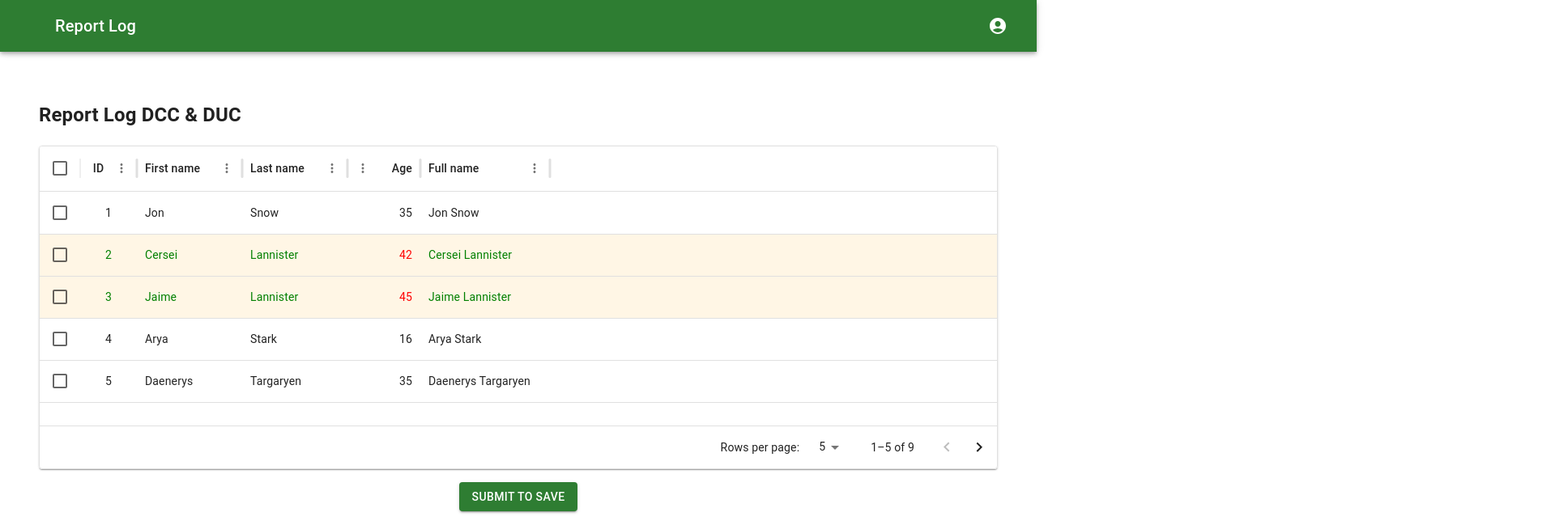
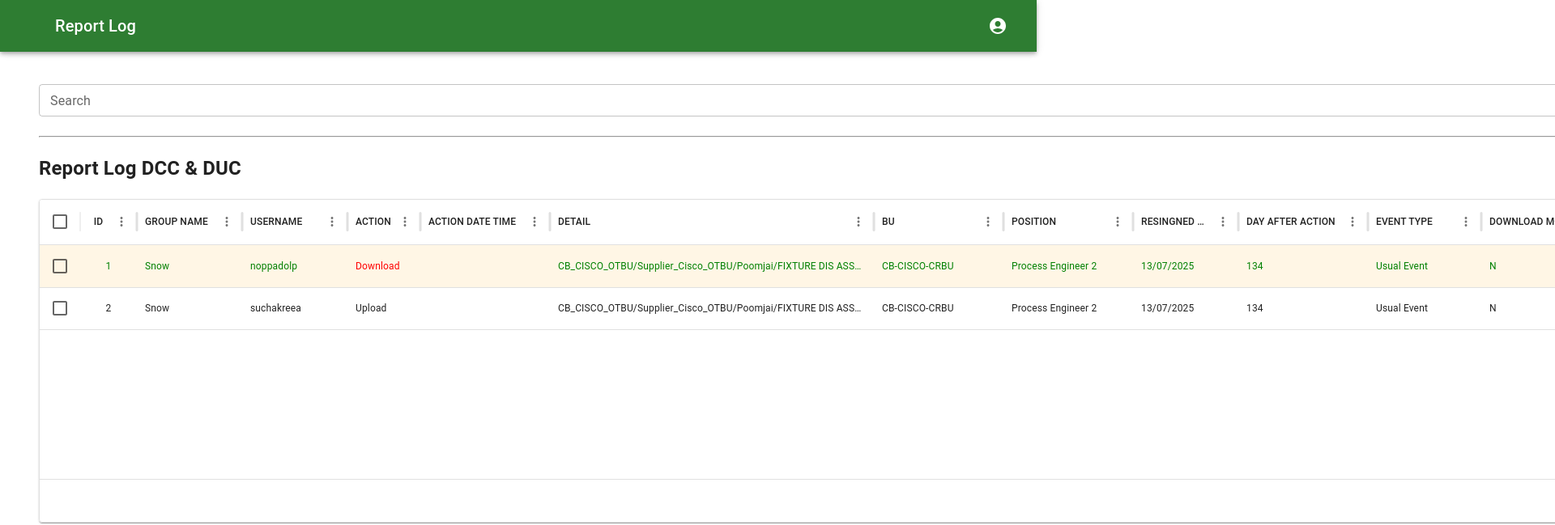
Before and after one commit to apichet06/ReportLog, a React (Vite) app: page /reportlog in a window 1280 px wide. Shown: the top 649 px of the page at 81% size, 1920 px wide, since content can reach past the window. Built offline with nearby package versions, Linux system fonts and the light colour scheme; some icons are missing.

Commit message:
updateSearch

```diff
--- a/src/features/SavedReports/pages/Saved_Reports.tsx
+++ b/src/features/SavedReports/pages/Saved_Reports.tsx
@@ -1,84 +1,173 @@
-import { Container, Grid, Paper } from "@mui/material";
-import { DataGrid, type GridColDef } from "@mui/x-data-grid";
+import Container from "@mui/material/Container";
+import Grid from "@mui/material/Grid";
+import Paper from "@mui/material/Paper";
+import { DataGrid, GridSearchIcon, type GridColDef } from "@mui/x-data-grid";
 import type { ReportSaveLog } from "../types/reportsavelog";
-
+import DateLongTH from "@/shared/utils/handleDatetime";
+import Box from '@mui/material/Box';
+import Button from '@mui/material/Button';
+import TextField from '@mui/material/TextField';
 export default function Saved_Reports() {
-
-
   const columns: GridColDef[] = [
     {
-            field: 'id', headerName: 'ID', width: 70, align: 'center', headerAlign: 'center',
+      field: "id",
+      headerName: "ID",
+      width: 70,
+      align: "center",
+      headerAlign: "center",
     },
-        { field: 'firstName', headerName: 'First name', width: 130 },
-        { field: 'lastName', headerName: 'Last name', width: 130 },
+    { field: "group_name", headerName: "GROUP NAME", width: 130 },
+    { field: "username", headerName: "USERNAME", width: 130 },
+    { field: "action", headerName: "ACTION", width: 130 },
+    // {
+    //   field: "action",
+    //   headerName: "ACTION",
+    //   type: "string",
+    //   width: 90,
+    //   renderCell: (params) => {
+    //     const age = params.value as number; // 👈 ยืนยันว่าเป็น number
+    //     return (
+    //       <span style={{ color: age > 35 ? "red" : "inherit" }}>{age}</span>
+    //     );
+    //   },
+    // },
     {
-            field: 'age',
-            headerName: 'Age',
-            type: 'number',
-            width: 90,
-            renderCell: (params) => {
-                const age = params.value as number;             // 👈 ยืนยันว่าเป็น number
-                return (
-                    <span style={{ color: age > 35 ? 'red' : 'inherit' }}>
-                        {age}
-                    </span>
-                );
+      field: "action_date_time",
+      headerName: "ACTION DATE TIME",
+      description: "This column has a value getter and is not sortable.",
+      sortable: false,
+      width: 160,
+      valueGetter: (_value, row) =>
+        `${row.firstName || ""} ${row.lastName || ""}`,
     },
+    { field: "detail", headerName: "DETAIL", width: 400 },
+    { field: "bu", headerName: "BU", width: 160 },
+    { field: "position", headerName: "POSITION", width: 160 },
+    { field: "resigned_date", headerName: "RESINGNED DATE", width: 130 },
+    { field: "days_after_action", headerName: "DAY AFTER ACTION", width: 160 },
+    { field: "event_type", headerName: "EVENT TYPE", width: 140 },
+    {
+      field: "download_more_10_files_day",
+      headerName: "DOWNLOAD MORE 10 FILES DAY",
+      width: 160,
     },
     {
-            field: 'fullName',
-            headerName: 'Full name',
-            description: 'This column has a value getter and is not sortable.',
-            sortable: false,
+      field: "unauthorized",
+      headerName: "UNAUTHORIZED",
+      width: 140,
+    },
+    {
+      field: "employee_resigning_within_one_month",
+      headerName: "EMPLOYEE RESINGING WITHHIN ONE MONTH",
       width: 160,
-            valueGetter: (_value, row) => `${row.firstName || ''} ${row.lastName || ''}`,
     },
   ];
 
   const rows: ReportSaveLog[] = [
-        { id: 1, lastName: 'Snow', firstName: 'Jon', age: 35 },
-        { id: 2, lastName: 'Lannister', firstName: 'Cersei', age: 42 },
-        { id: 3, lastName: 'Lannister', firstName: 'Jaime', age: 45 },
-        { id: 4, lastName: 'Stark', firstName: 'Arya', age: 16 },
-        { id: 5, lastName: 'Targaryen', firstName: 'Daenerys', age: 35 },
-        { id: 6, lastName: 'Melisandre', firstName: null, age: 150 },
-        { id: 7, lastName: 'Clifford', firstName: 'Ferrara', age: 44 },
-        { id: 8, lastName: 'Frances', firstName: 'Rossini', age: 36 },
-        { id: 9, lastName: 'Roxie', firstName: 'Harvey', age: 65 },
+    {
+      id: 1,
+      group_name: "Snow",
+      username: "Jon",
+      action: "35",
+      action_date_time: DateLongTH(new Date()),
+      detail:
+        "CB_CISCO_OTBU/Supplier_Cisco_OTBU/Poomjai/FIXTURE DIS ASSEMBLY P04-GROUP 6_2024-12-17.zip",
+      bu: "CB-CISCO-CRBU",
+      position: "Process Engineer 2",
+      resigned_date: DateLongTH(new Date()),
+      days_after_action: 134,
+      event_type: "Usual Event",
+      unauthorized: "N",
+      download_more_10_files_day: "N",
+      employee_resigning_within_one_month: "N",
+    },
+    {
+      id: 2,
+      group_name: "Snow",
+      username: "Jon",
+      action: "34",
+      action_date_time: DateLongTH(new Date()),
+      detail:
+        "CB_CISCO_OTBU/Supplier_Cisco_OTBU/Poomjai/FIXTURE DIS ASSEMBLY P04-GROUP 6_2024-12-17.zip",
+      bu: "CB-CISCO-CRBU",
+      position: "Process Engineer 2",
+      resigned_date: DateLongTH(new Date()),
+      days_after_action: 134,
+      event_type: "Usual Event",
+      unauthorized: "N",
+      download_more_10_files_day: "N",
+      employee_resigning_within_one_month: "N",
+    },
   ];
 
   const paginationModel = { page: 0, pageSize: 5 };
 
-
   return (
     <Container maxWidth="xl" sx={{ mt: 2 }}>
       <Grid container spacing={2} justifyContent="center">
-                <Grid size={{ xs: 12, sm: 12, md: 11, lg: 12, xl: 11 }}  >
+        <Grid size={{ xs: 12, sm: 12, md: 11, lg: 12, xl: 11 }}>
+          <Box
+            component="form"
+            sx={{ "& .MuiTextField-root": { width: "100%" } }}
+            noValidate
+            autoComplete="off"
+          >
+            <div>
+              <Grid
+                container
+                spacing={2}
+                sx={{
+                  justifyContent: "center",
+                  alignItems: "center",
+                  mb: 3,
+                }}
+              >
+                <Grid size={11}>
+                  <TextField
+                    id="outlined-multiline-flexible"
+                    label="Search"
+                    type="search"
+                    size="small"
+                  />
+                </Grid>
+                <Grid
+                  size={1}
+                  sx={{
+                    justifyContent: "center",
+                    alignItems: "center",
+                  }}
+                >
+                  <Button variant="contained">
+                    <GridSearchIcon />
+                  </Button>
+                </Grid>
+              </Grid>
+            </div>
+          </Box>
+          <hr />
           <h2>Saved DCC & DUC Reports</h2>
-                    <Paper sx={{ height: 400, width: '100%' }}>
+          <Paper sx={{ height: 400, width: "100%" }}>
             <DataGrid
               rows={rows}
               columns={columns}
               initialState={{ pagination: { paginationModel } }}
               pageSizeOptions={[5, 10]}
               getRowClassName={(params) =>
-                                params.row.age > 35 ? 'row--highlight' : ''
+                params.row.action >= 35 ? "row--highlight" : ""
               }
               sx={{
                 // ถ้าต้องการให้ "ทั้งแถว" สีเขียว (พื้นหลัง + ตัวอักษร)
-                                '& .row--highlight': {
-                                    bgcolor: 'rgba(255,165,0,0.1)',  // พื้นหลังเขียวอ่อน (ปรับได้)
-                                    color: 'green',                   // สีตัวอักษร
-                                    '&:hover': { bgcolor: 'rgba(0, 128, 0, 0.15)' }, // hover color
+                "& .row--highlight": {
+                  bgcolor: "rgba(255,165,0,0.1)", // พื้นหลังเขียวอ่อน (ปรับได้)
+                  color: "green", // สีตัวอักษร
+                  "&:hover": { bgcolor: "rgba(0, 128, 0, 0.15)" }, // hover color
                 },
+                fontSize: "12px",
               }}
             />
           </Paper>
-
-
         </Grid>
-
       </Grid>
     </Container>
-    )
+  );
 }
--- a/src/features/reportLog/pages/ReportLogPage.tsx
+++ b/src/features/reportLog/pages/ReportLogPage.tsx
@@ -1,76 +1,131 @@
-
-import { DataGrid, type GridColDef, type GridRowSelectionModel } from '@mui/x-data-grid';
-import Paper from '@mui/material/Paper';
-import { Box, Button, Container, Grid } from '@mui/material';
-import { useState } from 'react';
-import ApprovedReportLogService from '../service/reportlogService';
-import type { ReportLog } from '../types/reportlog';
-import Swal from 'sweetalert2';
-
-
-
+import {
+  DataGrid,
+  type GridColDef,
+  type GridRowSelectionModel,
+} from "@mui/x-data-grid";
+import Paper from "@mui/material/Paper";
+import Box from "@mui/material/Box";
+import Button from "@mui/material/Button";
+import Container from "@mui/material/Container";
+import TextField from "@mui/material/TextField";
+import Grid from "@mui/material/Grid";
+import { useState } from "react";
+import ApprovedReportLogService from "../service/reportlogService";
+import type { ReportLog } from "../types/reportlog";
+import Swal from "sweetalert2";
+import DateLongTH from "@/shared/utils/handleDatetime";
+import SearchIcon from "@mui/icons-material/Search";
+import SaveIcon from "@mui/icons-material/Save";
 export default function ReportLogPage() {
-
-    const [selectionModel, setSelectionModel] = useState<GridRowSelectionModel>([] as unknown as GridRowSelectionModel);
+  const [selectionModel, setSelectionModel] = useState<GridRowSelectionModel>(
+    [] as unknown as GridRowSelectionModel
+  );
 
   const columns: GridColDef[] = [
     {
-            field: 'id', headerName: 'ID', width: 70, align: 'center', headerAlign: 'center',
+      field: "id",
+      headerName: "ID",
+      width: 70,
+      align: "center",
+      headerAlign: "center",
     },
-        { field: 'firstName', headerName: 'First name', width: 130 },
-        { field: 'lastName', headerName: 'Last name', width: 130 },
+    { field: "group_name", headerName: "GROUP NAME", width: 130 },
+    { field: "username", headerName: "USERNAME", width: 130 },
     {
-            field: 'age',
-            headerName: 'Age',
-            type: 'number',
+      field: "action",
+      headerName: "ACTION",
+      type: "string",
       width: 90,
       renderCell: (params) => {
-                const age = params.value as number;             // 👈 ยืนยันว่าเป็น number
+        const action = params.value as string; // 👈 ยืนยันว่าเป็น number
         return (
-                    <span style={{ color: age > 35 ? 'red' : 'inherit' }}>
-                        {age}
+          <span style={{ color: action == "Download" ? "red" : "inherit" }}>
+            {action}
           </span>
         );
       },
     },
     {
-            field: 'fullName',
-            headerName: 'Full name',
-            description: 'This column has a value getter and is not sortable.',
+      field: "action_date_time",
+      headerName: "ACTION DATE TIME",
+      description: "This column has a value getter and is not sortable.",
       sortable: false,
       width: 160,
-            valueGetter: (_value, row) => `${row.firstName || ''} ${row.lastName || ''}`,
+      valueGetter: (_value, row) =>
+        `${row.firstName || ""} ${row.lastName || ""}`,
+    },
+    { field: "detail", headerName: "DETAIL", width: 400 },
+    { field: "bu", headerName: "BU", width: 160 },
+    { field: "position", headerName: "POSITION", width: 160 },
+    { field: "resigned_date", headerName: "RESINGNED DATE", width: 130 },
+    { field: "days_after_action", headerName: "DAY AFTER ACTION", width: 160 },
+    { field: "event_type", headerName: "EVENT TYPE", width: 140 },
+    {
+      field: "download_more_10_files_day",
+      headerName: "DOWNLOAD MORE 10 FILES DAY",
+      width: 160,
+    },
+    {
+      field: "unauthorized",
+      headerName: "UNAUTHORIZED",
+      width: 140,
+    },
+    {
+      field: "employee_resigning_within_one_month",
+      headerName: "EMPLOYEE RESINGING WITHHIN ONE MONTH",
+      width: 160,
     },
   ];
 
   const rows: ReportLog[] = [
-        { id: 1, lastName: 'Snow', firstName: 'Jon', age: 35 },
-        { id: 2, lastName: 'Lannister', firstName: 'Cersei', age: 42 },
-        { id: 3, lastName: 'Lannister', firstName: 'Jaime', age: 45 },
-        { id: 4, lastName: 'Stark', firstName: 'Arya', age: 16 },
-        { id: 5, lastName: 'Targaryen', firstName: 'Daenerys', age: 35 },
-        { id: 6, lastName: 'Melisandre', firstName: null, age: 150 },
-        { id: 7, lastName: 'Clifford', firstName: 'Ferrara', age: 44 },
-        { id: 8, lastName: 'Frances', firstName: 'Rossini', age: 36 },
-        { id: 9, lastName: 'Roxie', firstName: 'Harvey', age: 65 },
+    {
+      id: 1,
+      group_name: "Snow",
+      username: "noppadolp",
+      action: "Download",
+      action_date_time: DateLongTH(new Date()),
+      detail:
+        "CB_CISCO_OTBU/Supplier_Cisco_OTBU/Poomjai/FIXTURE DIS ASSEMBLY P04-GROUP 6_2024-12-17.zip",
+      bu: "CB-CISCO-CRBU",
+      position: "Process Engineer 2",
+      resigned_date: DateLongTH(new Date()),
+      days_after_action: 134,
+      event_type: "Usual Event",
+      unauthorized: "N",
+      download_more_10_files_day: "N",
+      employee_resigning_within_one_month: "N",
+    },
+    {
+      id: 2,
+      group_name: "Snow",
+      username: "suchakreea",
+      action: "Upload",
+      action_date_time: DateLongTH(new Date()),
+      detail:
+        "CB_CISCO_OTBU/Supplier_Cisco_OTBU/Poomjai/FIXTURE DIS ASSEMBLY P04-GROUP 6_2024-12-17.zip",
+      bu: "CB-CISCO-CRBU",
+      position: "Process Engineer 2",
+      resigned_date: DateLongTH(new Date()),
+      days_after_action: 134,
+      event_type: "Usual Event",
+      unauthorized: "N",
+      download_more_10_files_day: "N",
+      employee_resigning_within_one_month: "N",
+    },
   ];
 
   const paginationModel = { page: 0, pageSize: 5 };
 
-
   const hendleSubmit = async () => {
-
-
-        const rawData =
-            Array.isArray(selectionModel)
+    const rawData = Array.isArray(selectionModel)
       ? selectionModel
       : Array.from(selectionModel.ids);
 
     if (rawData.length === 0) {
-            console.warn('No rows selected');
+      console.warn("No rows selected");
       Swal.fire({
         title: "No rows selected!",
-                icon: "error"
+        icon: "error",
       });
       return;
     }
@@ -78,7 +133,39 @@ export default function ReportLogPage() {
     // const numericIds = rawIds.map((id) => Number(id));
     const selectedData = rows
       .filter((row) => rawData.includes(row.id))
-            .map(({ id, firstName, lastName, age }) => ({ id, firstName, lastName, age }));
+      .map(
+        ({
+          id,
+          group_name,
+          username,
+          action,
+          action_date_time,
+          detail,
+          bu,
+          position,
+          resigned_date,
+          days_after_action,
+          event_type,
+          unauthorized,
+          download_more_10_files_day, // ดาวน์โหลดมากกว่า 10 files
+          employee_resigning_within_one_month,
+        }) => ({
+          id,
+          group_name,
+          username,
+          action,
+          action_date_time,
+          detail,
+          bu,
+          position,
+          resigned_date,
+          days_after_action,
+          event_type,
+          unauthorized,
+          download_more_10_files_day, // ดาวน์โหลดมากกว่า 10 files
+          employee_resigning_within_one_month,
+        })
+      );
 
     try {
       Swal.fire({
@@ -87,63 +174,99 @@ export default function ReportLogPage() {
         showCancelButton: true,
         confirmButtonColor: "#3085d6",
         cancelButtonColor: "#d33",
-                confirmButtonText: "Yes, Save it!"
+        confirmButtonText: "Yes, Save it!",
       }).then(async (result) => {
         if (result.isConfirmed) {
           Swal.fire({
             title: "Success!",
-                        icon: "success"
+            icon: "success",
           });
           await ApprovedReportLogService(selectedData);
         }
-
       });
-
       // ถ้าสำเร็จ แสดง Snackbar หรือรีเฟรชข้อมูลได้ที่นี่
     } catch (err) {
       console.error(err);
       // จัดการ error (toast/snackbar) ตามเหมาะสม
     }
-    }
-
+  };
 
   return (
     <Container maxWidth="xl" sx={{ mt: 2 }}>
       <Grid container spacing={2} justifyContent="center">
-                <Grid size={{ xs: 12, sm: 12, md: 11, lg: 12, xl: 11 }}  >
+        <Grid size={{ xs: 12, sm: 12, md: 12, lg: 12, xl: 11 }}>
+          <Box
+            component="form"
+            sx={{ "& .MuiTextField-root": { width: "100%" } }}
+            noValidate
+            autoComplete="off"
+          >
+            <div>
+              <Grid
+                container
+                spacing={2}
+                sx={{
+                  justifyContent: "center",
+                  alignItems: "center",
+                  mb: 3,
+                }}
+              >
+                <Grid size={11}>
+                  <TextField
+                    id="outlined-multiline-flexible"
+                    label="Search"
+                    type="search"
+                    size="small"
+                  />
+                </Grid>
+                <Grid
+                  size={1}
+                  sx={{
+                    justifyContent: "center",
+                    alignItems: "center",
+                  }}
+                >
+                  <Button variant="contained">
+                    <SearchIcon />
+                  </Button>
+                </Grid>
+              </Grid>
+            </div>
+          </Box>
+          <hr />
           <h2>Report Log DCC & DUC</h2>
-                    <Paper sx={{ height: 400, width: '100%' }}>
+          <Paper sx={{ height: 400, width: "100%" }}>
             <DataGrid
               rows={rows}
               columns={columns}
               initialState={{ pagination: { paginationModel } }}
-                            pageSizeOptions={[5, 10]}
+              pageSizeOptions={[5, 10, 20, 40, 60, 80, 100]}
               checkboxSelection
               onRowSelectionModelChange={(newSelection) =>
                 setSelectionModel(newSelection)
               }
               getRowClassName={(params) =>
-                                params.row.age > 35 ? 'row--highlight' : ''
+                params.row.action == "Download" ? "row--highlight" : ""
               }
               sx={{
                 // ถ้าต้องการให้ "ทั้งแถว" สีเขียว (พื้นหลัง + ตัวอักษร)
-                                '& .row--highlight': {
-                                    bgcolor: 'rgba(255,165,0,0.1)',  // พื้นหลังเขียวอ่อน (ปรับได้)
-                                    color: 'green',                   // สีตัวอักษร
-                                    '&:hover': { bgcolor: 'rgba(0, 128, 0, 0.15)' }, // hover color
+                "& .row--highlight": {
+                  bgcolor: "rgba(255,165,0,0.1)", // พื้นหลังเขียวอ่อน (ปรับได้)
+                  color: "green", // สีตัวอักษร
+                  "&:hover": { bgcolor: "rgba(0, 128, 0, 0.15)" }, // hover color
                 },
+                fontSize: "12px",
               }}
             />
           </Paper>
           <Box display="flex" justifyContent="center" mt={2}>
             <Button variant="contained" color="success" onClick={hendleSubmit}>
+              <SaveIcon />
               submit to save
             </Button>
           </Box>
-
         </Grid>
-
       </Grid>
     </Container>
-    )
+  );
 }
```
Also changed, not shown: src/features/SavedReports/types/reportsavelog.ts (+13 -3 lines), src/features/reportLog/types/reportlog.ts (+13 -3 lines), src/router/AppRouter.tsx (+4 -5 lines). Lines whose indentation alone changed are shown as unchanged.
